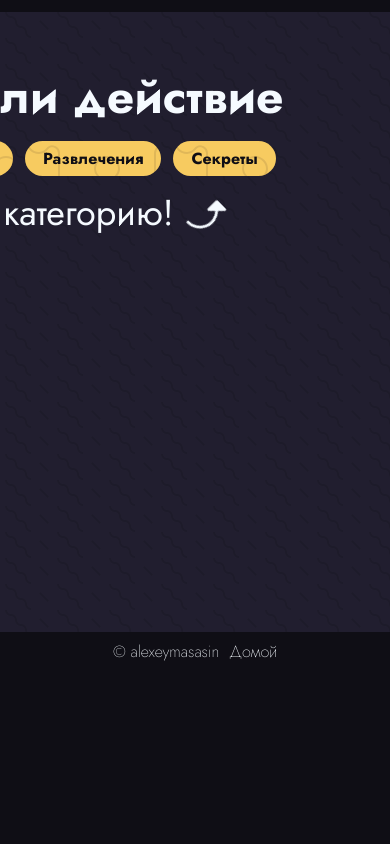
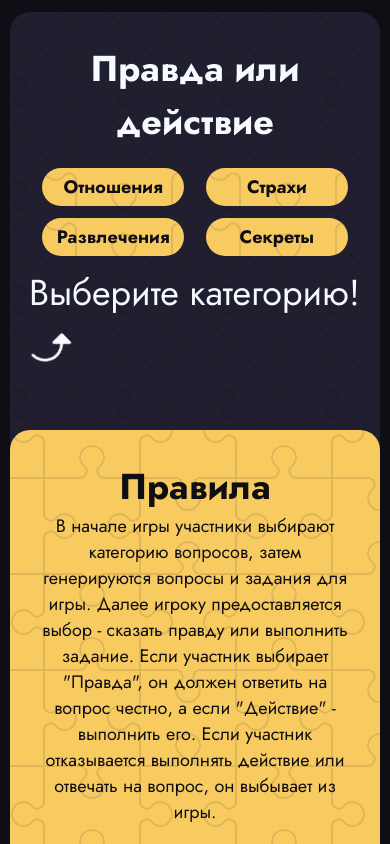
Before and after one commit to alexeymasasin/party-games, a React (Vite) app: page /party-games/truth-or-dare in a window 390 px wide. Built offline with nearby package versions, Linux system fonts and the light colour scheme.

Commit message:
Responsive layout for TOD

```diff
--- a/src/components/Games/TruthOrDare/Game/Actions/Actions.module.css
+++ b/src/components/Games/TruthOrDare/Game/Actions/Actions.module.css
@@ -40,10 +40,23 @@
 	0% {
 		transform: translateY(5px);
 	}
+
 	50% {
 		transform: translateY(0px);
 	}
+
 	100% {
 		transform: translateY(5px);
 	}
 }
+
+@media only screen and (max-width: 1200px) {
+	.actions {
+		display: flex;
+		flex-direction: column;
+		gap: 24px;
+		padding: 18px;
+		width: 100%;
+		animation: bouncing 2s infinite;
+	}
+}
--- a/src/components/Games/TruthOrDare/Game/Categories/Categories.module.css
+++ b/src/components/Games/TruthOrDare/Game/Categories/Categories.module.css
@@ -25,3 +25,28 @@
 	text-decoration: underline;
 	box-shadow: 0 0 50px -10px var(--quaternary);
 }
+
+@media only screen and (max-width: 1200px) {
+	.wrapper {
+		width: 95%;
+		height: auto;
+		margin: 0 auto;
+		flex-direction: row;
+		flex-wrap: wrap;
+	}
+
+	.wrapper>h2 {
+		text-align: center;
+		font-size: var(--text-size-normal);
+		padding: 20px;
+	}
+
+	.single_category {
+		padding: 6px;
+		transition: all 0.2s;
+		font-weight: bold;
+		font-size: var(--text-size-small);
+		width: 45%;
+		margin: 0 auto;
+	}
+}
--- a/src/components/Games/TruthOrDare/Game/Game.module.css
+++ b/src/components/Games/TruthOrDare/Game/Game.module.css
@@ -7,7 +7,7 @@
 	padding: 10px;
 }
 
-.wrapper > h2 {
+.wrapper>h2 {
 	font-size: var(--text-size-large);
 	padding: 40px 40px 10px 40px;
 }
@@ -20,3 +20,18 @@
 	width: 100%;
 	gap: 12px;
 }
+
+@media only screen and (max-width: 1200px) {
+	.wrapper {
+		width: 95%;
+		height: auto;
+		margin: 0 auto;
+		flex-direction: column;
+	}
+
+	.wrapper>h2 {
+		text-align: center;
+		font-size: var(--text-size-normal);
+		padding: 20px;
+	}
+}
--- a/src/components/Games/TruthOrDare/Game/Task/Assignment.module.css
+++ b/src/components/Games/TruthOrDare/Game/Task/Assignment.module.css
@@ -23,10 +23,23 @@
 	0% {
 		transform: rotate(140deg) scale(1.2) scaleX(-1);
 	}
+
 	50% {
 		transform: rotate(120deg) scale(1.4) scaleX(-1);
 	}
+
 	100% {
 		transform: rotate(140deg) scale(1.2) scaleX(-1);
 	}
 }
+
+@media only screen and (max-width: 1200px) {
+	.assignment {
+		font-size: var(--text-size-normal);
+		padding-top: 10px;
+		font-weight: 400;
+		text-align: center;
+		max-width: 90%;
+		height: 330px;
+	}
+}
--- a/src/components/Games/TruthOrDare/Rules/Rules.module.css
+++ b/src/components/Games/TruthOrDare/Rules/Rules.module.css
@@ -12,16 +12,16 @@
 	padding: 30px;
 }
 
-.text_block > p,
-.text_block > h3 {
+.text_block>p,
+.text_block>h3 {
 	color: var(--background-deep);
 }
 
-.text_block > h3 {
+.text_block>h3 {
 	font-size: var(--text-size-normal);
 }
 
-.text_block > p {
+.text_block>p {
 	font-size: var(--text-size-small);
 }
 
@@ -39,3 +39,18 @@
 	transform: scale(1.05);
 	text-decoration: underline;
 }
+
+@media only screen and (max-width: 1200px) {
+	.wrapper {
+		width: 100%;
+		height: auto;
+		margin: 48px auto 0;
+		flex-direction: column;
+		border-radius: var(--border-radius);
+		text-align: center;
+	}
+
+	.back_btn {
+		margin: 0 0 24px 0;
+	}
+}
--- a/src/components/Games/TruthOrDare/TruthOrDare.module.css
+++ b/src/components/Games/TruthOrDare/TruthOrDare.module.css
@@ -5,3 +5,12 @@
 	border-radius: var(--border-radius);
 	display: flex;
 }
+
+@media only screen and (max-width: 1200px) {
+	.wrapper {
+		width: 95%;
+		height: auto;
+		margin: 0 auto;
+		flex-direction: column;
+	}
+}
```
